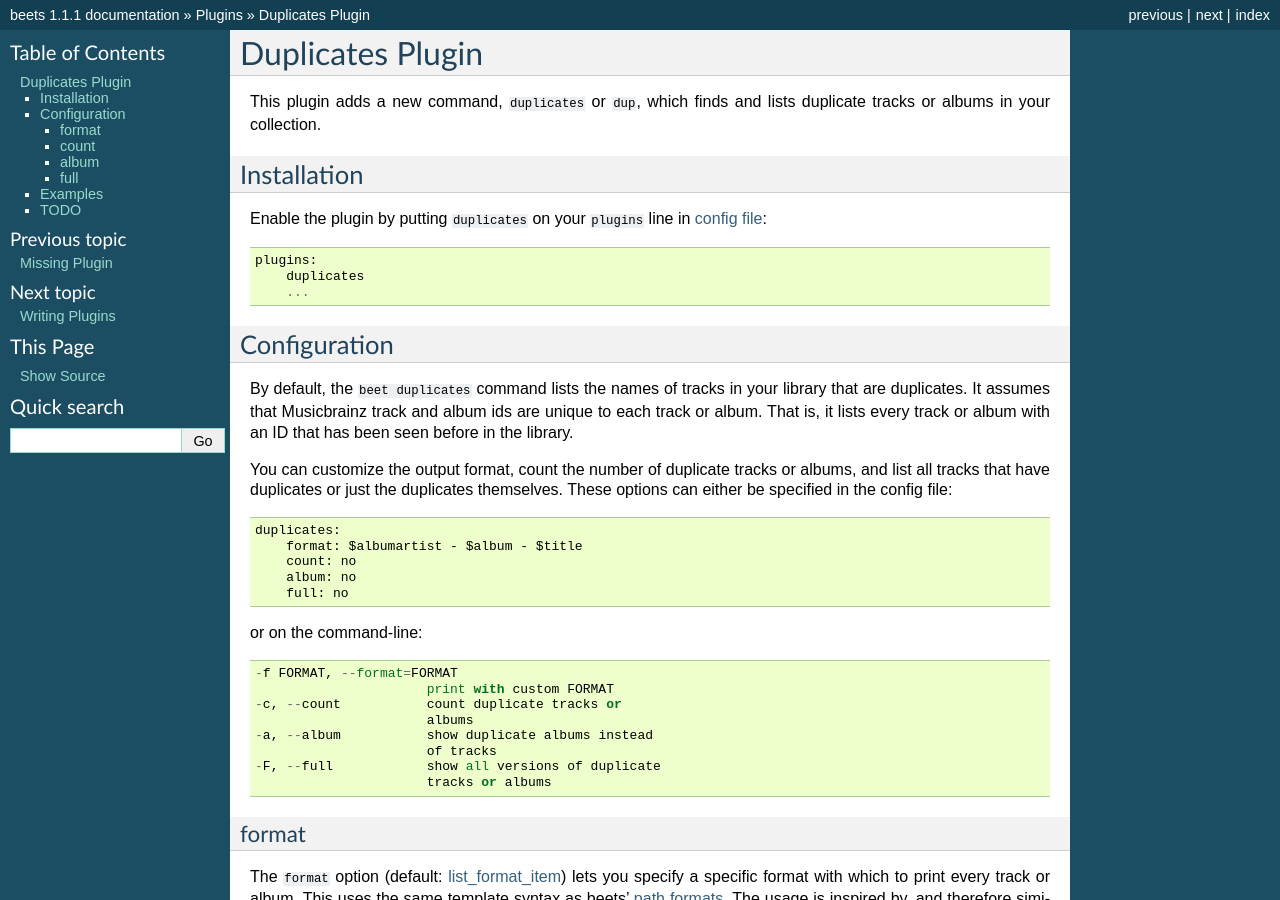
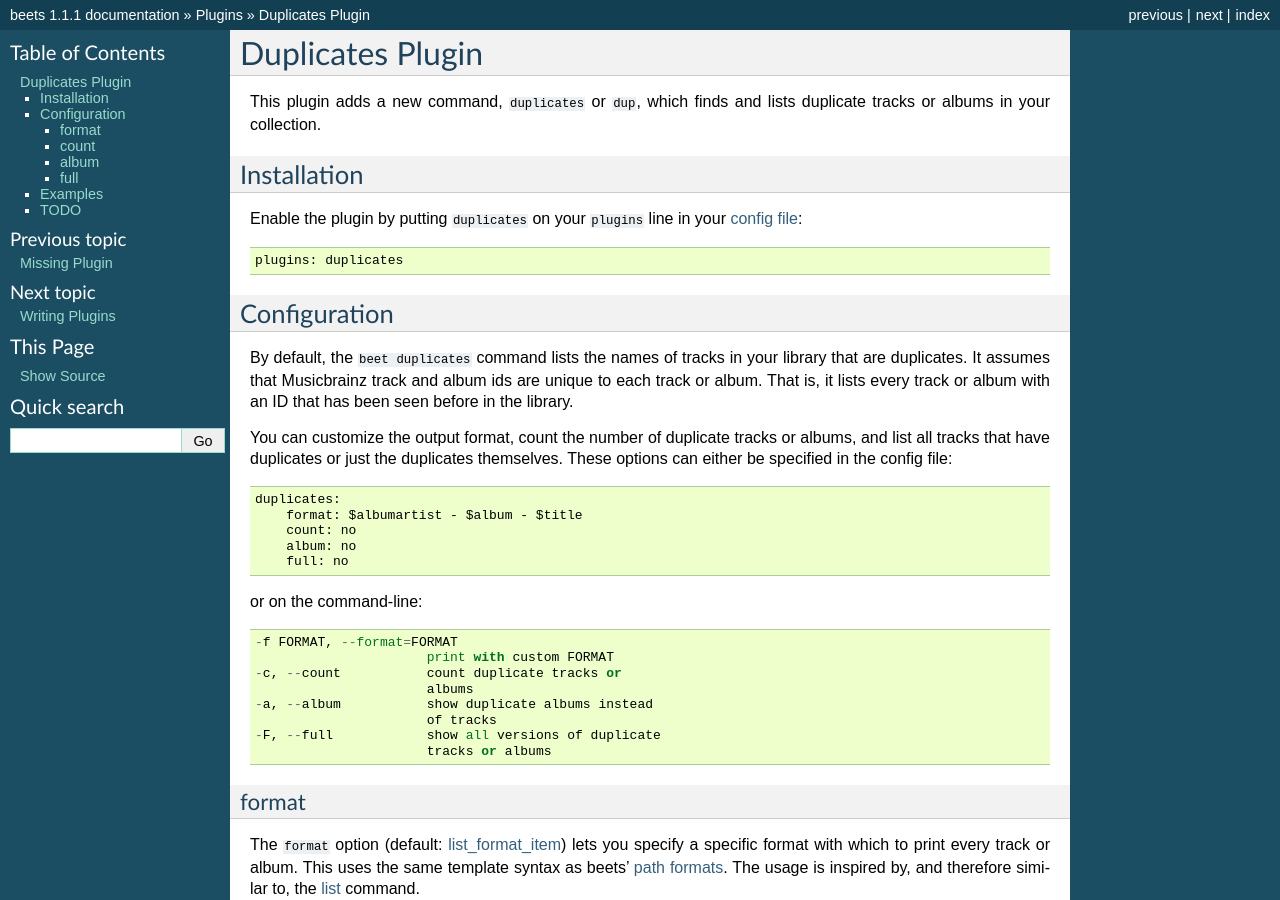
Before and after one commit to google-code-export/beets, a Sphinx documentation site: the page built from docs/plugins/duplicates.rst, in a window 1280 px wide and 900 px high. Built offline with Sphinx 7.4.7, drawn with Linux system fonts in a browser that asks for light colours.

Commit message:
thanks and doc tweaks for duplicates (#278)

```diff
--- a/docs/changelog.rst
+++ b/docs/changelog.rst
@@ -5,9 +5,9 @@
 ----------------------
 
 * New :doc:`/plugins/duplicates`: Find tracks or albums in your
-  library that are **duplicated**.
+  library that are **duplicated**. Thanks to Pedro Silva.
 * New :doc:`/plugins/missing`: Find albums in your library that are **missing
-  tracks**. Thanks to Pedro Silva.
+  tracks**. Thanks once more to Pedro Silva.
 * Your library now keeps track of **when music was added** to it. The new
   ``added`` field is a timestamp reflecting when each item and album was
   imported and the new ``%time{}`` template function lets you format this
--- a/docs/plugins/duplicates.rst
+++ b/docs/plugins/duplicates.rst
@@ -1,5 +1,5 @@
 Duplicates Plugin
-==============
+=================
 
 This plugin adds a new command, ``duplicates`` or ``dup``, which finds
 and lists duplicate tracks or albums in your collection.
@@ -8,11 +8,9 @@
 ------------
 
 Enable the plugin by putting ``duplicates`` on your ``plugins`` line in
-:doc:`config file </reference/config>`::
+your :doc:`config file </reference/config>`::
 
-    plugins:
-        duplicates
-        ...
+    plugins: duplicates
 
 Configuration
 -------------
--- a/docs/reference/pathformat.rst
+++ b/docs/reference/pathformat.rst
@@ -71,7 +71,7 @@
 * ``%aunique{identifiers,disambiguators}``: Provides a unique string to
   disambiguate similar albums in the database. See :ref:`aunique`, below.
 * ``%time{date_time,format}``: Return the date and time in any format accepted
-  by `strfime`_. For example, to get the year some music was added to your
+  by `strftime`_. For example, to get the year some music was added to your
   library, use ``%time{$added,%Y}``.
 
 .. _unidecode module: http://pypi.python.org/pypi/Unidecode
```
